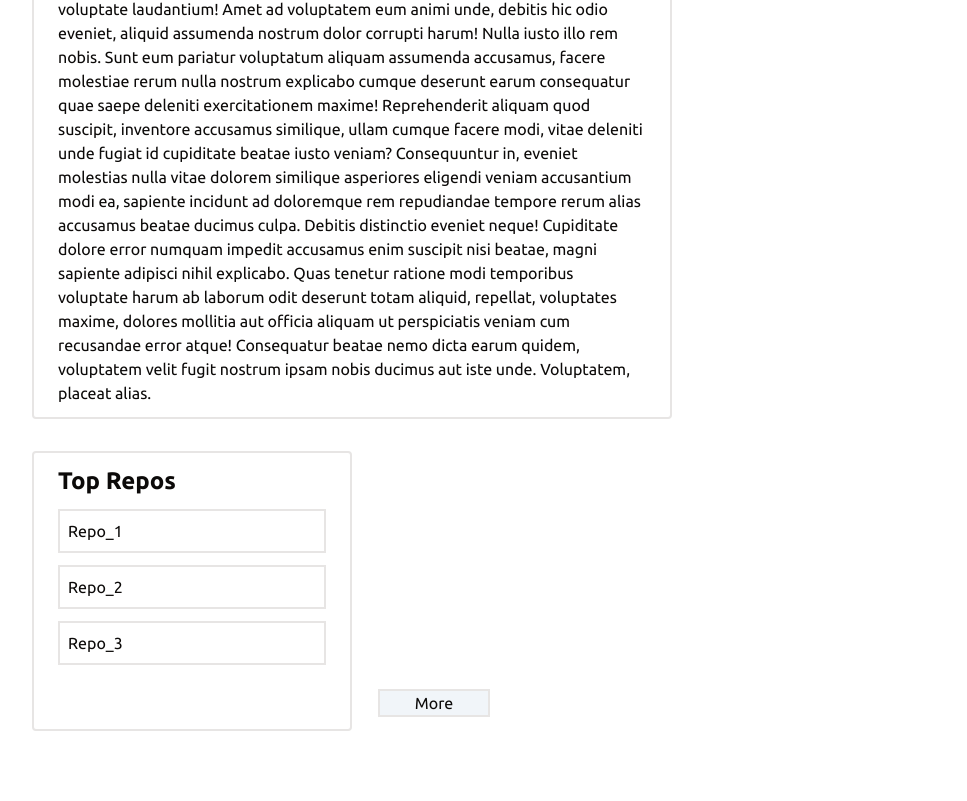
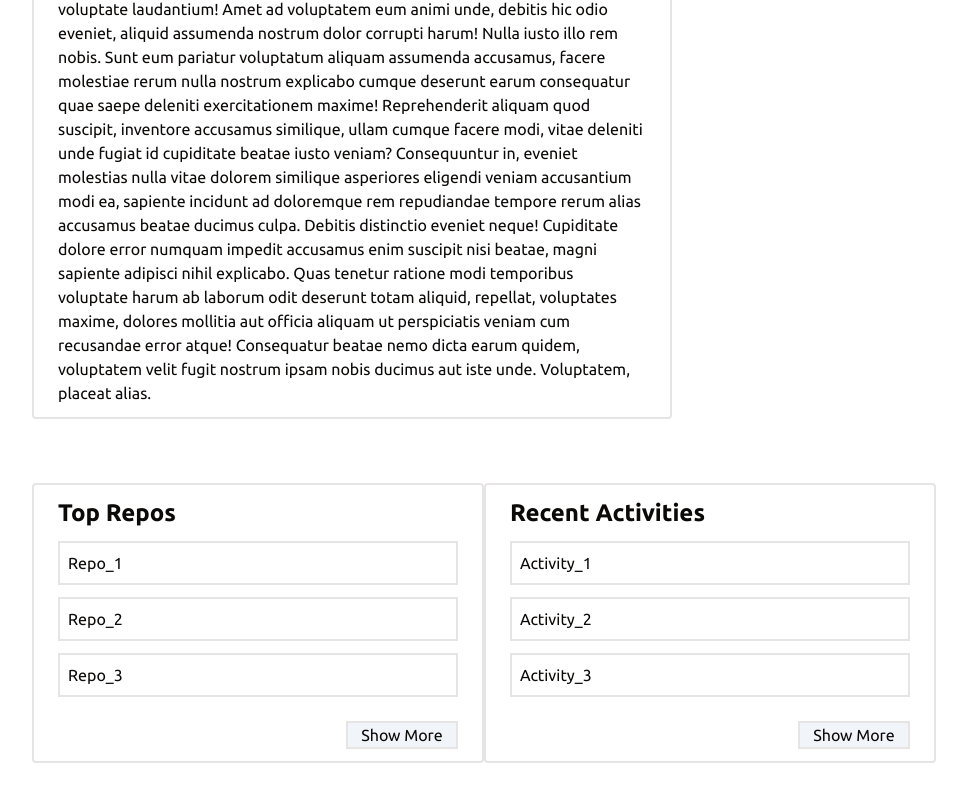
Before and after one commit to thtauhid/open-profile, a React (Vite) app: page /profile/1 in a window 1280 px wide. Shown: the part 329-1130 px from the top of the page, without its empty margins (288-1255 px from the left). Built offline with nearby package versions, Linux system fonts and the light colour scheme.

Commit message:
Added Top Repos and Activities Sections

```diff
--- /dev/null
+++ b/src/pages/Profile/TopRepos&Activities.tsx
@@ -0,0 +1,65 @@
+import React, { useState } from 'react';
+
+const TopRepos: React.FC = () => {
+    const initialReposToShow = 3;
+    const [reposToShow, setReposToShow] = useState(initialReposToShow);
+    const repositories = ['Repo_1', 'Repo_2', 'Repo_3', 'Repo_4', 'Repo_5', 'Repo_6', 'Repo_7', 'Repo_8', 'Repo_9', 'Repo_10'];
+    const [buttonLabel, setButtonLabel] = useState('Show More');
+
+    const loadMore = () => {
+        if (buttonLabel === 'Show More') {
+            setReposToShow(repositories.length);
+            setButtonLabel('Show Less');
+        } else {
+            setReposToShow(initialReposToShow);
+            setButtonLabel('Show More');
+        }
+    };
+
+    const initialActivitiesToShow = 3;
+    const [ActivitiesToShow, setActivitiesToShow] = useState(initialActivitiesToShow);
+    const activities = ['Activity_1', 'Activity_2', 'Activity_3', 'Activity_4', 'Activity_5', 'Activity_6', 'Activity_7', 'Activity_8', 'Activity_9', 'Activity_10'];
+    const [ActiveButton, setActiveButton] = useState('Show More');
+
+    const loadMoreActivities = () => {
+        if (ActiveButton === 'Show More') {
+            setActivitiesToShow(activities.length);
+            setActiveButton('Show Less');
+        } else {
+            setActivitiesToShow(initialActivitiesToShow);
+            setActiveButton('Show More');
+        }
+    };
+
+    return (
+        <div className="flex justify-between">
+
+            <div className='my-8 border-2 px-6 rounded-sm'>
+                <h1 className="text-2xl font-bold py-3">Top Repos</h1>
+                <div style={{ maxHeight: '200px', overflow: 'auto' }}>
+                    {repositories.slice(0, reposToShow).map((repo, index) => (
+                        <div className="border-2 mb-3 p-2" key={index}>
+                            {repo}
+                        </div>
+                    ))}
+                </div>
+                <button onClick={loadMore} className='border-2 px-2 bg-slate-100 my-3 ml-72 w-28'>{buttonLabel}</button>
+            </div>
+
+            <div className='my-8 border-2 px-6 rounded-sm'>
+                <h1 className="text-2xl font-bold py-3">Recent Activities</h1>
+                <div style={{ maxHeight: '200px', overflow: 'auto' }}>
+                    {activities.slice(0, ActivitiesToShow).map((repo, index) => (
+                        <div className="border-2 mb-3 p-2" key={index}>
+                            {repo}
+                        </div>
+                    ))}
+                </div>
+                <button onClick={loadMoreActivities} className='border-2 px-2 bg-slate-100 my-3 ml-72 w-28'>{ActiveButton}</button>
+            </div>
+
+        </div>
+    );
+};
+
+export default TopRepos;
--- a/src/pages/Profile/TopRepos.tsx
+++ /dev/null
@@ -1,34 +0,0 @@
-import React, { useState } from 'react';
-
-const Bio: React.FC = () => {
-    const initialReposToShow = 3;
-    const [reposToShow, setReposToShow] = useState(initialReposToShow);
-    const repositories = ['Repo_1', 'Repo_2', 'Repo_3', 'Repo_4', 'Repo_5', 'Repo_6', 'Repo_7', 'Repo_8', 'Repo_9', 'Repo_10'];
-    const [buttonLabel, setButtonLabel] = useState('More');
-
-    const loadMore = () => {
-        if (buttonLabel === 'Show More') {
-            setReposToShow(repositories.length);
-            setButtonLabel('Show Less');
-        } else {
-            setReposToShow(initialReposToShow);
-            setButtonLabel('Show More');
-        }
-    };
-
-    return (
-        <div className='my-8 border-2 px-6 rounded-sm w-1/2'>
-            <h1 className="text-2xl font-bold py-3">Top Repos</h1>
-            <div style={{ maxHeight: '200px', overflow: 'auto' }}>
-                {repositories.slice(0, reposToShow).map((repo, index) => (
-                    <div className="border-2 mb-3 p-2" key={index}>
-                        {repo}
-                    </div>
-                ))}
-            </div>
-            <button onClick={loadMore} className='border-2 px-2 bg-slate-100 my-3 ml-80 w-28'>{buttonLabel}</button>
-        </div>
-    );
-};
-
-export default Bio;
--- a/src/pages/Profile/index.tsx
+++ b/src/pages/Profile/index.tsx
@@ -1,7 +1,7 @@
 // import { useParams } from "react-router-dom";
 import Bio from "./Bio";
 import Header from "./Header";
-import TopRepos from "./TopRepos";
+import TopRepos from "./TopRepos&Activities";
 
 
 function Profile() {
```
